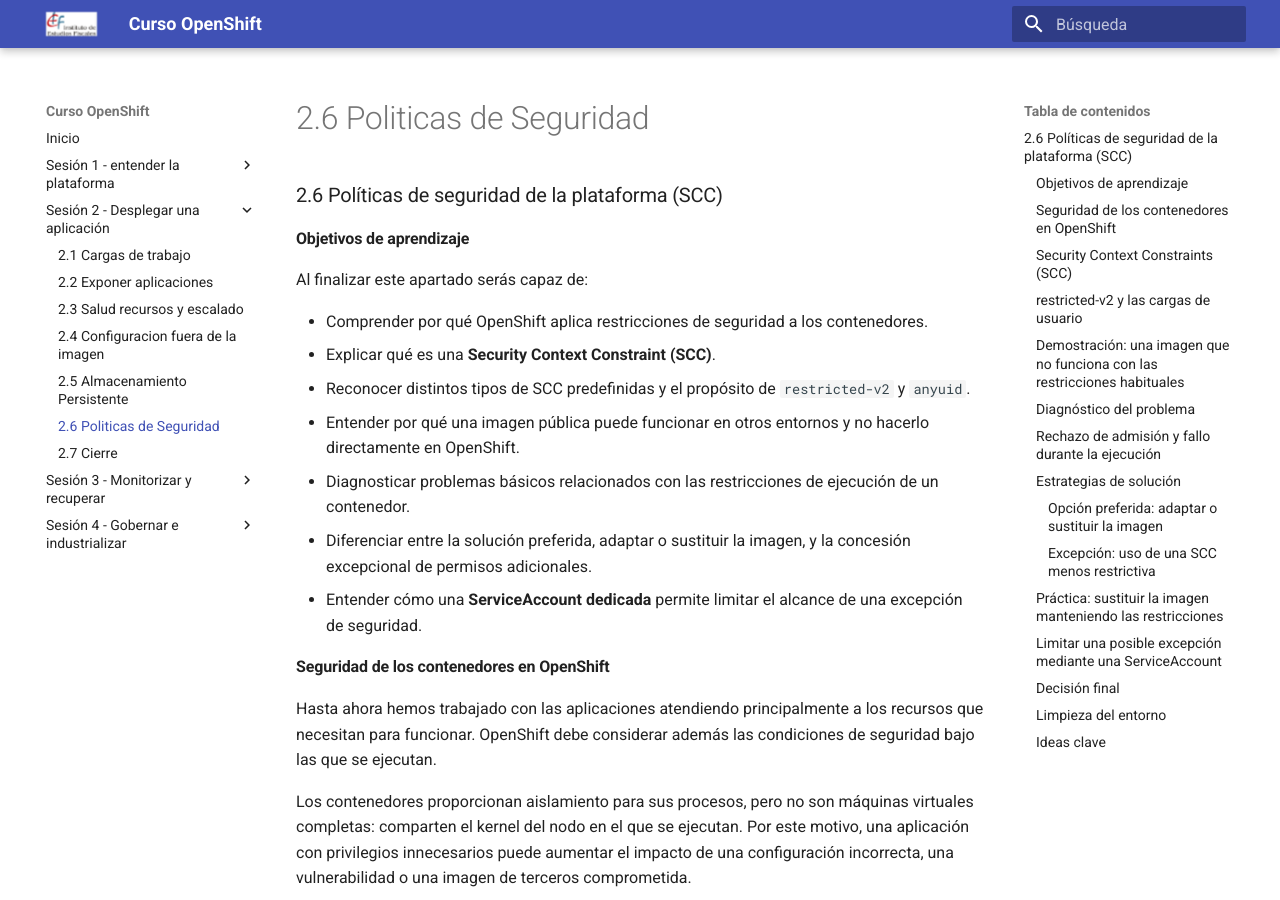
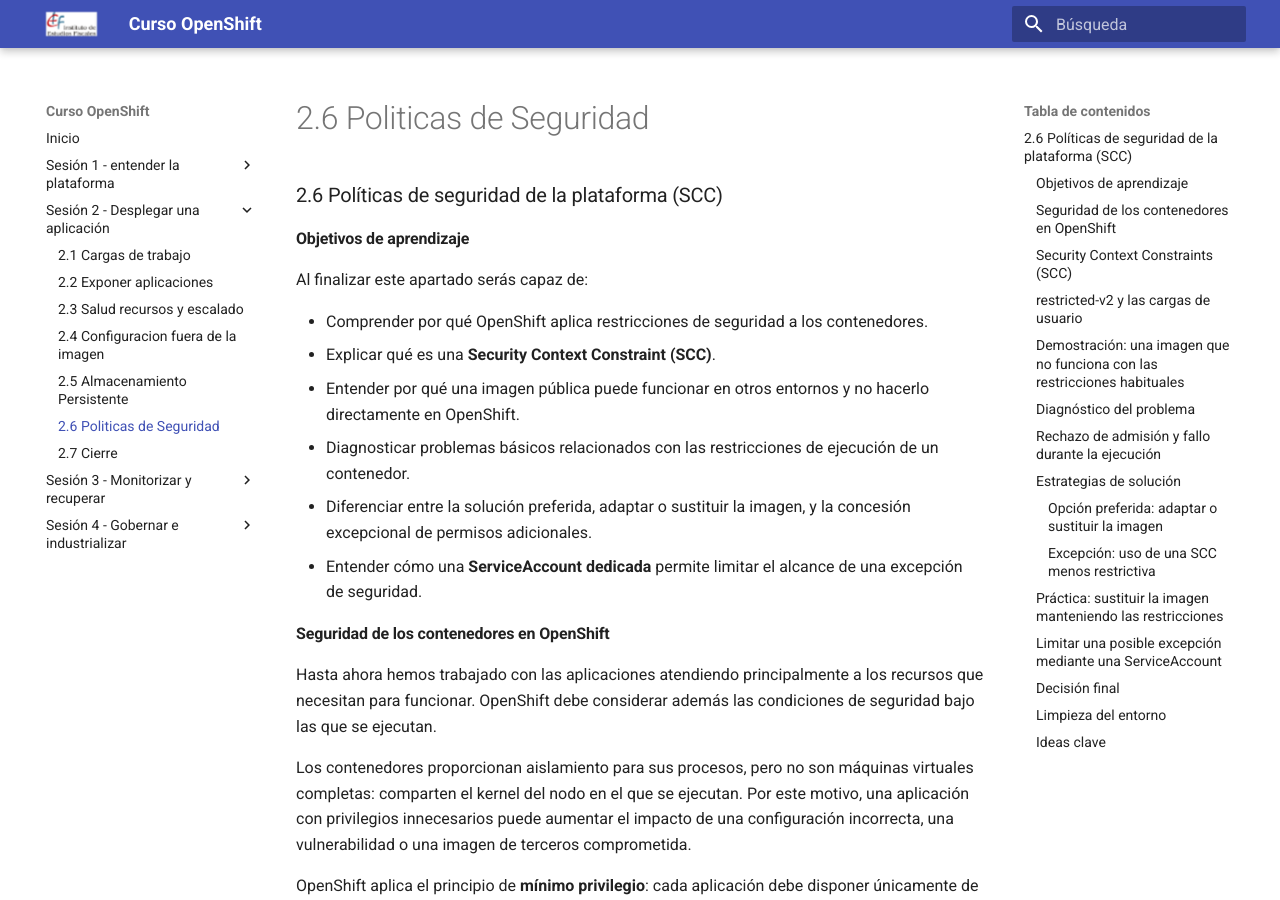
Before and after one commit to ieftraining/curso-openshift, an MkDocs documentation site: the page built from docs/sesion2/2.6 Politicas de Seguridad.md, in a window 1280 px wide and 900 px high. Built offline with MkDocs 1.6.1 and Material for MkDocs 9.7.7, drawn with Linux system fonts in a browser that asks for light colours.

Commit message:
Add files via upload

```diff
--- a/docs/sesion2/2.6 Politicas de Seguridad.md
+++ b/docs/sesion2/2.6 Politicas de Seguridad.md
@@ -6,7 +6,6 @@
 
 - Comprender por qué OpenShift aplica restricciones de seguridad a los contenedores.
 - Explicar qué es una **Security Context Constraint (SCC)**.
-- Reconocer distintos tipos de SCC predefinidas y el propósito de `restricted-v2` y `anyuid`.
 - Entender por qué una imagen pública puede funcionar en otros entornos y no hacerlo directamente en OpenShift.
 - Diagnosticar problemas básicos relacionados con las restricciones de ejecución de un contenedor.
 - Diferenciar entre la solución preferida, adaptar o sustituir la imagen, y la concesión excepcional de permisos adicionales.
```
